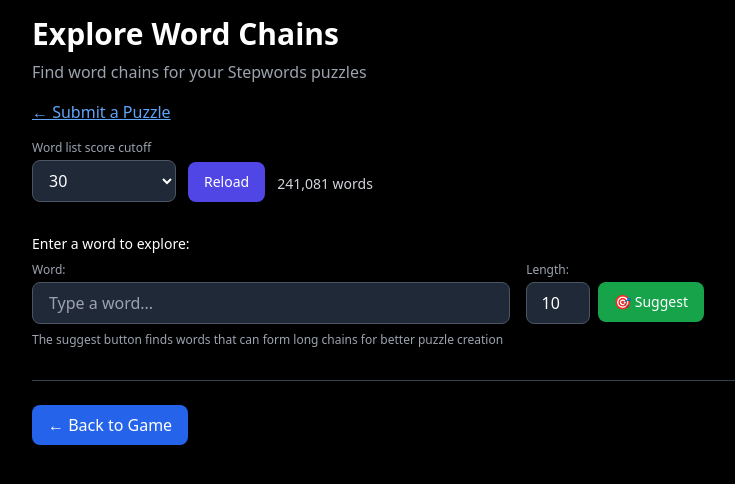
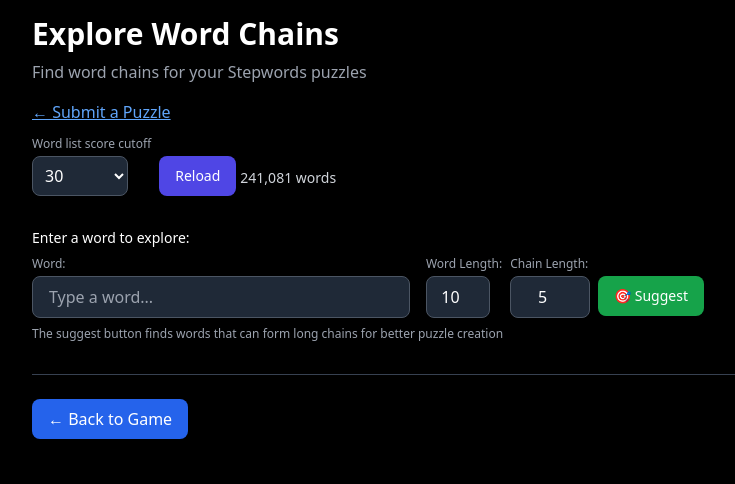
Before and after one commit to benreich4/stepwords, a React (Vite) app: page /explore in a window 1280 px wide. Shown: the top 484 px of the page, without its empty margins (160-895 px from the left). Built offline with nearby package versions, Linux system fonts and the light colour scheme.

Commit message:
Add chain length selector

```diff
--- a/src/pages/Explore.jsx
+++ b/src/pages/Explore.jsx
@@ -12,23 +12,24 @@ const Explore = () => {
   const [loading, setLoading] = useState(true);
   const [minLength, setMinLength] = useState(10);
   const [suggesting, setSuggesting] = useState(false);
+  const [chainMinLength, setChainMinLength] = useState(5);
   const [scoreCutoff, setScoreCutoff] = useState(30);
   const [reloading, setReloading] = useState(false);
 
   const navigate = useNavigate();
 
   // Load word list and build dictionary
-  const loadWordList = async (cutoff) => {
+  useEffect(() => {
+    const loadWordList = async () => {
       try {
         const response = await fetch('/XwiWordList.txt');
         const text = await response.text();
         const lines = text.split('\n');
 
-      const cutoffNum = Number.isFinite(cutoff) ? cutoff : 30;
-      // Filter words with frequency >= cutoff and build dictionary
+        // Filter words with frequency >= 30 and build dictionary
         const words = lines
           .map(line => line.split(';'))
-        .filter(parts => parts.length >= 2 && Number.parseInt(parts[1], 10) >= cutoffNum)
+          .filter(parts => parts.length >= 2 && parseInt(parts[1]) >= 30)
           .map(parts => parts[0].toLowerCase().trim())
           .filter(word => word.length > 0);
 
@@ -46,18 +47,50 @@ const Explore = () => {
 
         setWordList(words);
         setWordDict(dict);
+        setLoading(false);
       } catch (error) {
         console.error('Error loading word list:', error);
+        setLoading(false);
       }
     };
 
-  useEffect(() => {
-    (async () => {
-      setLoading(true);
-      await loadWordList(scoreCutoff);
-      setLoading(false);
-    })();
+    loadWordList();
   }, []);
+
+  // Manual reload with selectable score cutoff
+  const reloadWithCutoff = async (cutoff) => {
+    try {
+      setReloading(true);
+      const response = await fetch('/XwiWordList.txt');
+      const text = await response.text();
+      const lines = text.split('\n');
+
+      const cutoffNum = Number.isFinite(cutoff) ? cutoff : 30;
+      const words = lines
+        .map(line => line.split(';'))
+        .filter(parts => parts.length >= 2 && parseInt(parts[1]) >= cutoffNum)
+        .map(parts => parts[0].toLowerCase().trim())
+        .filter(word => word.length > 0);
+
+      const dict = {};
+      words.forEach(word => {
+        const sorted = word.split('').sort().join('');
+        if (!dict[sorted]) {
+          dict[sorted] = [];
+        }
+        if (!dict[sorted].includes(word)) {
+          dict[sorted].push(word);
+        }
+      });
+
+      setWordList(words);
+      setWordDict(dict);
+    } catch (error) {
+      console.error('Error reloading word list:', error);
+    } finally {
+      setReloading(false);
+    }
+  };
 
   // Helper functions for word operations
   const subOptions = (word) => {
@@ -170,12 +203,12 @@ const Explore = () => {
       const word = candidates[i];
       const chainLength = findMaxChainLength(word);
 
-      // Only accept words that can form chains of length 5 or more
-      if (chainLength >= 5) {
+      // Only accept words that can form chains of at least the requested length
+      if (chainLength >= chainMinLength) {
         bestWord = word;
         // capture for potential UI in future; currently unused
         console.log(`Found good word: "${word}" with chain length ${chainLength}`);
-        break; // Use the first word we find with chain >= 5
+        break; // Use the first word we find meeting the requested chain length
       }
     }
 
@@ -183,8 +216,8 @@ const Explore = () => {
       setCurrentWord(bestWord);
       setPath([]);
     } else {
-      // If no word with chain >= 5 found, show a message
-      alert(`No words found with chains of length 5+ for length ${minLength}. Tested ${testCount} candidates. Try a different length.`);
+      // If no word with chain >= requested found, show a message
+      alert(`No words found with chains of length ${chainMinLength}+ for word length ${minLength}. Tested ${testCount} candidates. Try a different length.`);
     }
 
     setSuggesting(false);
@@ -269,14 +302,14 @@ const Explore = () => {
               ← Submit a Puzzle
             </a>
           </div>
-          {/* Word list score cutoff reloader */}
-          <div className="mt-4 flex items-end gap-3">
+          {/* Word list score cutoff + reload */}
+          <div className="mt-3 flex items-end gap-1">
             <div>
               <label className="block text-xs text-gray-400 mb-1">Word list score cutoff</label>
               <select
                 value={String(scoreCutoff)}
-                onChange={(e) => setScoreCutoff(Number.parseInt(e.target.value, 10))}
-                className="w-36 px-3 py-2 bg-gray-800 border border-gray-600 rounded-lg focus:border-blue-400 focus:outline-none"
+                onChange={(e) => setScoreCutoff(parseInt(e.target.value) || 0)}
+                className="w-24 h-10 px-2 bg-gray-800 border border-gray-600 rounded-lg focus:border-blue-400 focus:outline-none"
               >
                 <option value="0">0</option>
                 <option value="30">30</option>
@@ -284,16 +317,13 @@ const Explore = () => {
                 <option value="60">60</option>
               </select>
             </div>
-            <div>
-              <label className="block text-xs text-gray-400 mb-1">&nbsp;</label>
             <button
-                onClick={async () => { setReloading(true); await loadWordList(scoreCutoff); setReloading(false); }}
-                className="px-4 py-2 bg-indigo-600 hover:bg-indigo-700 disabled:bg-gray-600 disabled:cursor-not-allowed rounded-lg transition-colors text-sm font-medium h-10"
+              onClick={() => reloadWithCutoff(scoreCutoff)}
+              className="ml-1 px-4 py-2 bg-indigo-600 hover:bg-indigo-700 disabled:bg-gray-600 disabled:cursor-not-allowed rounded-lg transition-colors text-sm font-medium h-10"
               disabled={reloading}
             >
               {reloading ? 'Reloading…' : 'Reload'}
             </button>
-            </div>
             <div className="pb-2 text-sm text-gray-300">{wordList.length.toLocaleString()} words</div>
           </div>
         </div>
@@ -316,7 +346,7 @@ const Explore = () => {
               </div>
               <div className="flex gap-2">
                 <div>
-                  <label className="block text-xs text-gray-400 mb-1">Length:</label>
+                  <label className="block text-xs text-gray-400 mb-1">Word Length:</label>
                   <input
                     type="number"
                     value={minLength}
@@ -324,6 +354,17 @@ const Explore = () => {
                     min="3"
                     max="20"
                     className="w-16 px-2 py-2 bg-gray-800 border border-gray-600 rounded-lg focus:border-blue-400 focus:outline-none text-center"
+                  />
+                </div>
+                <div>
+                  <label className="block text-xs text-gray-400 mb-1">Chain Length:</label>
+                  <input
+                    type="number"
+                    value={chainMinLength}
+                    onChange={(e) => { const v = parseInt(e.target.value, 10); setChainMinLength(Number.isFinite(v) ? v : 5); }}
+                    min="0"
+                    max="20"
+                    className="w-20 px-2 py-2 bg-gray-800 border border-gray-600 rounded-lg focus:border-blue-400 focus:outline-none text-center"
                   />
                 </div>
                 <div>
```
Lines whose indentation alone changed are shown as unchanged.
